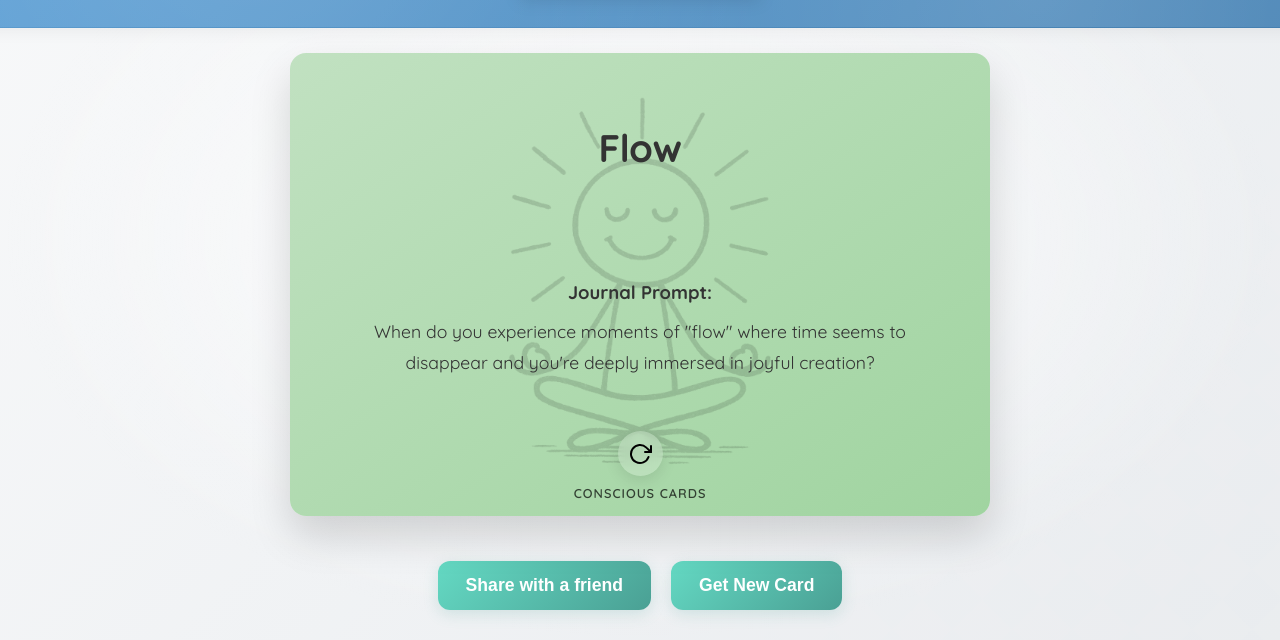
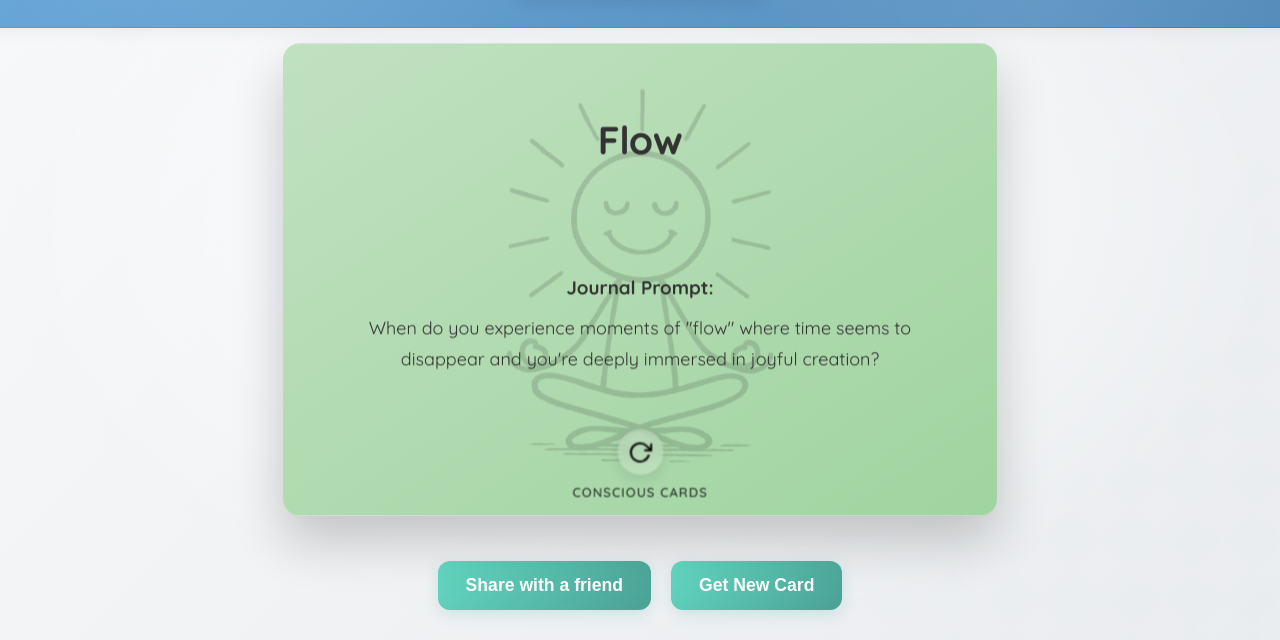
Before and after one commit to ask-andrew/consciouscards, a plain HTML site: page index.html in a window 1280 px wide. In both pictures the pointer is over the element 640 px from the left and 457 px from the top of the page. Shown: the part 168-808 px from the top of the page. Drawn offline with nearby package versions, Linux system fonts and the light colour scheme.

Commit message:
Enhance card hover interaction with more pronounced lift and shadow

```diff
--- a/style.css
+++ b/style.css
@@ -203,8 +203,8 @@ p {
 }
 
 .card:hover {
-    transform: translateY(-5px);
-    box-shadow: 0 20px 40px rgba(0, 0, 0, 0.15);
+    transform: translateY(-10px) scale(1.02); /* More pronounced lift and slight scale */
+    box-shadow: 0 25px 50px rgba(0, 0, 0, 0.2); /* Stronger, more diffused shadow */
 }
 
 .card-inner {
```
